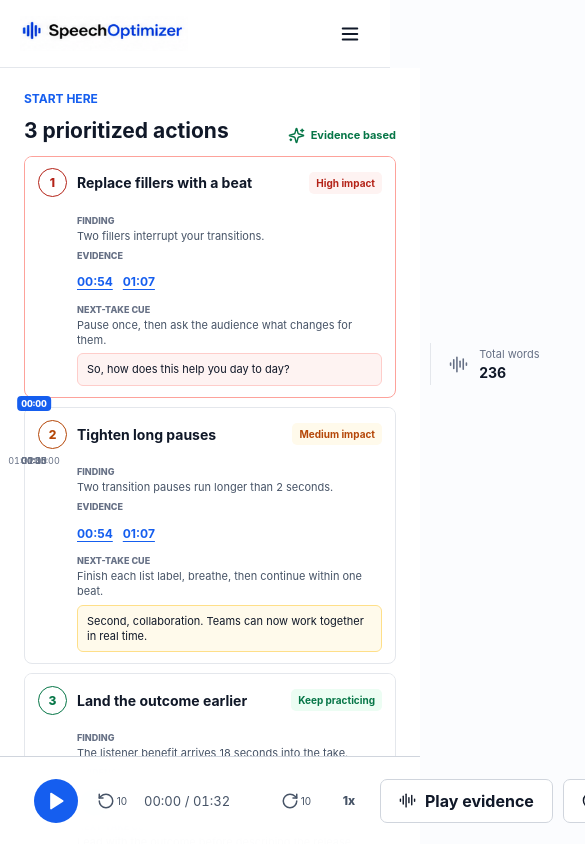
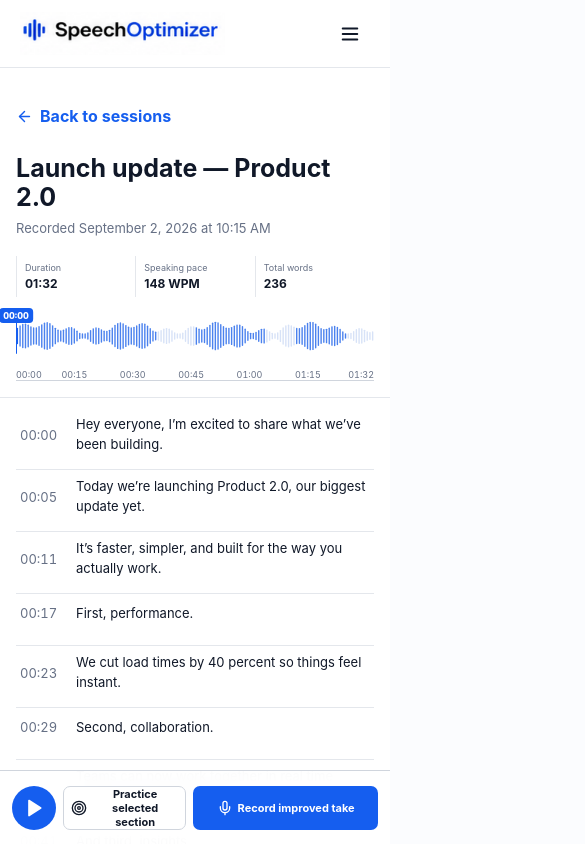
Before and after one commit to abo1016/SpeechOptimizer, a React (Vite) app in the folder prototype/: page / in a window 390 px wide. Both pictures are taken after a click on the button "See full sample report". Shown: the top 844 px of the page, 585 px wide, since content can reach past the window. Built offline with nearby package versions, Linux system fonts and the light colour scheme.

Commit message:
feat(prototype): update src/styles/responsive.css for transcript coach

```diff
--- a/prototype/src/styles/responsive.css
+++ b/prototype/src/styles/responsive.css
@@ -8,6 +8,11 @@
   .metric-grid { grid-template-columns: repeat(2, 1fr); }
   .metric-card:nth-child(3) { border-left: 0; border-top: 1px solid var(--line); }
   .metric-card:nth-child(4) { border-top: 1px solid var(--line); }
+  .analysis-workspace { grid-template-columns: minmax(0, 1fr) 360px; }
+  .session-summary > span { min-width: 98px; padding-inline: 12px; }
+  .analysis-player { grid-template-columns: 46px 44px 100px 44px 1fr 1fr; }
+  .analysis-player .speed-control, .analysis-player .player-evidence { display: none; }
+  .analysis-player .player-primary { grid-column: auto; }
 }
 
 @media (max-width: 820px) {
@@ -40,12 +45,36 @@
   .admin-metrics { grid-template-columns: repeat(2, 1fr); }
   .history-row { grid-template-columns: minmax(180px, 1fr) 90px 70px; }
   .history-row > :nth-child(3), .history-row > :nth-child(4) { display: none; }
+  .analysis-workspace {
+    display: block;
+    min-height: calc(100vh - 68px);
+    padding-bottom: 82px;
+  }
+  .transcript-workspace { border-right: 0; }
+  .analysis-heading { padding: 28px 24px 16px; }
+  .analysis-title-row { align-items: flex-start; flex-direction: column; gap: 18px; }
+  .session-summary { width: 100%; grid-template-columns: repeat(3, 1fr); }
+  .session-summary > span { min-width: 0; }
+  .transcript-table { padding-inline: 24px; }
+  .coach-rail { padding-inline: 24px; border-top: 1px solid var(--line); }
+  .analysis-player {
+    min-height: 74px;
+    padding: 12px 18px;
+    grid-template-columns: 44px minmax(120px, .85fr) minmax(170px, 1.15fr);
+    position: fixed;
+    left: 0;
+    right: 0;
+    bottom: 0;
+  }
+  .analysis-player .skip-control, .analysis-player .speed-control, .analysis-player .player-time, .analysis-player .player-evidence { display: none; }
+  .analysis-player .button { width: 100%; min-width: 0; padding-inline: 10px; font-size: 13px; white-space: normal; }
+  .analysis-player .player-practice, .analysis-player .player-primary { grid-column: auto; }
 }
 
 @media (max-width: 560px) {
   body { font-size: 16px; }
   h1 { font-size: 28px; }
-  .brand img { width: 168px; }
+  .brand-lockup { width: 184px; }
   .brand-mark { width: 34px; height: 34px; }
   .recorder-workspace { min-height: 610px; padding: 32px 20px; }
   .workspace-copy h1 { font-size: 28px; }
@@ -84,6 +113,31 @@
   .contact-item .button { grid-column: 2; justify-self: start; max-width: 100%; overflow-wrap: anywhere; }
   .site-footer { flex-direction: column; padding-inline: 20px; }
   .site-footer nav { flex-wrap: wrap; }
+  .analysis-heading { padding-inline: 16px; }
+  .analysis-heading .back-button { margin-bottom: 18px; }
+  .analysis-title-row h1 { font-size: 25px; }
+  .session-summary > span { padding: 6px 8px; grid-template-columns: 1fr; }
+  .session-summary svg { display: none; }
+  .session-summary small { font-size: 9px; }
+  .session-summary strong { font-size: 12px; }
+  .analysis-waveform { height: 70px; }
+  .transcript-table { padding: 10px 16px 24px; }
+  .transcript-row { min-height: 52px; grid-template-columns: 48px minmax(0, 1fr); gap: 8px; }
+  .transcript-row.is-selected { margin-inline: -4px; padding-inline: 8px; }
+  .transcript-copy { font-size: 13px; }
+  .transcript-signal { grid-column: 2; justify-self: start; }
+  .coach-rail { padding-inline: 16px; }
+  .coach-rail-heading { align-items: flex-start; flex-direction: column; }
+  .priority-card-heading { grid-template-columns: 30px minmax(0, 1fr); }
+  .priority-card-heading small { grid-column: 2; justify-self: start; }
+  .priority-card-body { padding-left: 54px; }
+  .analysis-player { padding: 10px 12px; grid-template-columns: 44px minmax(102px, .8fr) minmax(150px, 1.2fr); gap: 7px; }
+  .analysis-player .button { padding-inline: 7px; gap: 5px; font-size: 11px; }
+  .analysis-player .button svg { width: 16px; height: 16px; flex: 0 0 auto; }
+  .practice-dialog { padding: 28px 20px 20px; }
+  .practice-dialog h2 { padding-right: 32px; font-size: 24px; }
+  .practice-record { grid-template-columns: 36px 1fr; }
+  .practice-record > strong { grid-column: 2; }
 }
 
 @media (prefers-reduced-motion: reduce) {
```
